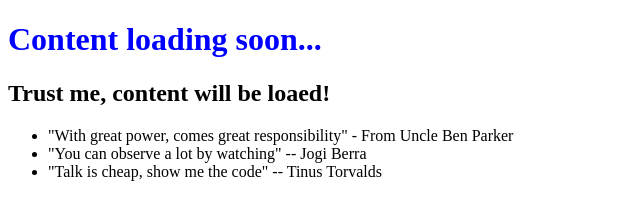
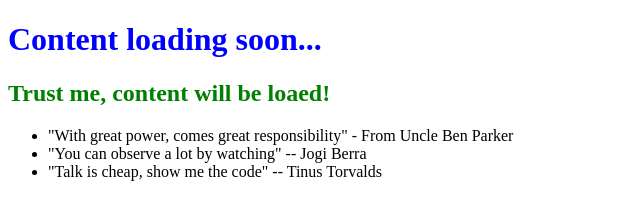
Before and after one commit to dixitankit14/main_openSAP_repo, a plain HTML site: page index.html in a window 1280 px wide. Shown: the whole page, without its empty margins (0-640 px from the left). Drawn offline with Linux system fonts and the light colour scheme.

Commit message:
Changed 2nd header color to green

```diff
--- a/styles.css
+++ b/styles.css
@@ -1,3 +1,6 @@
 h1 {
 	 color:Blue;
 }
+h2 {
+	 color:Green;
+}
```
